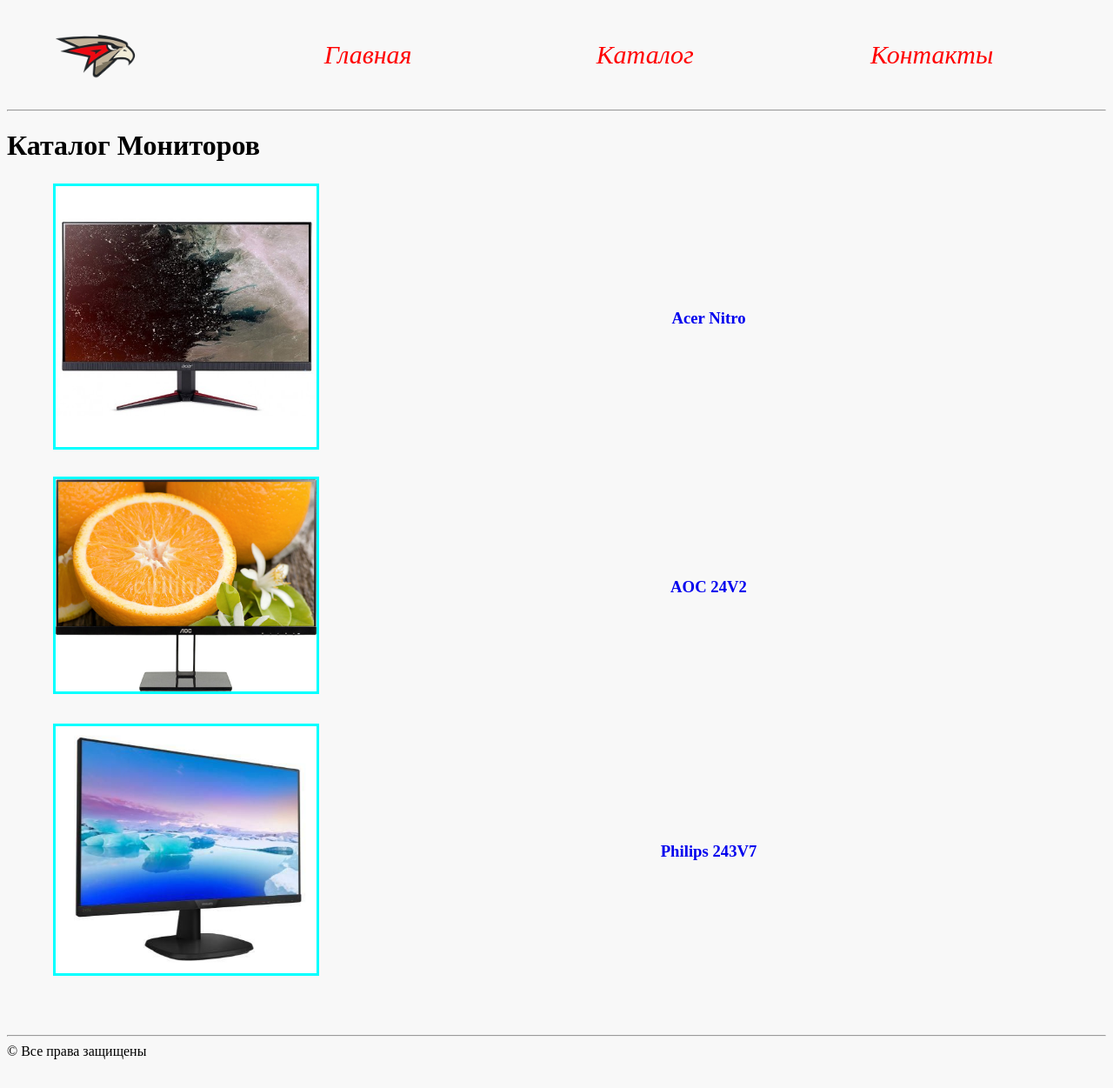
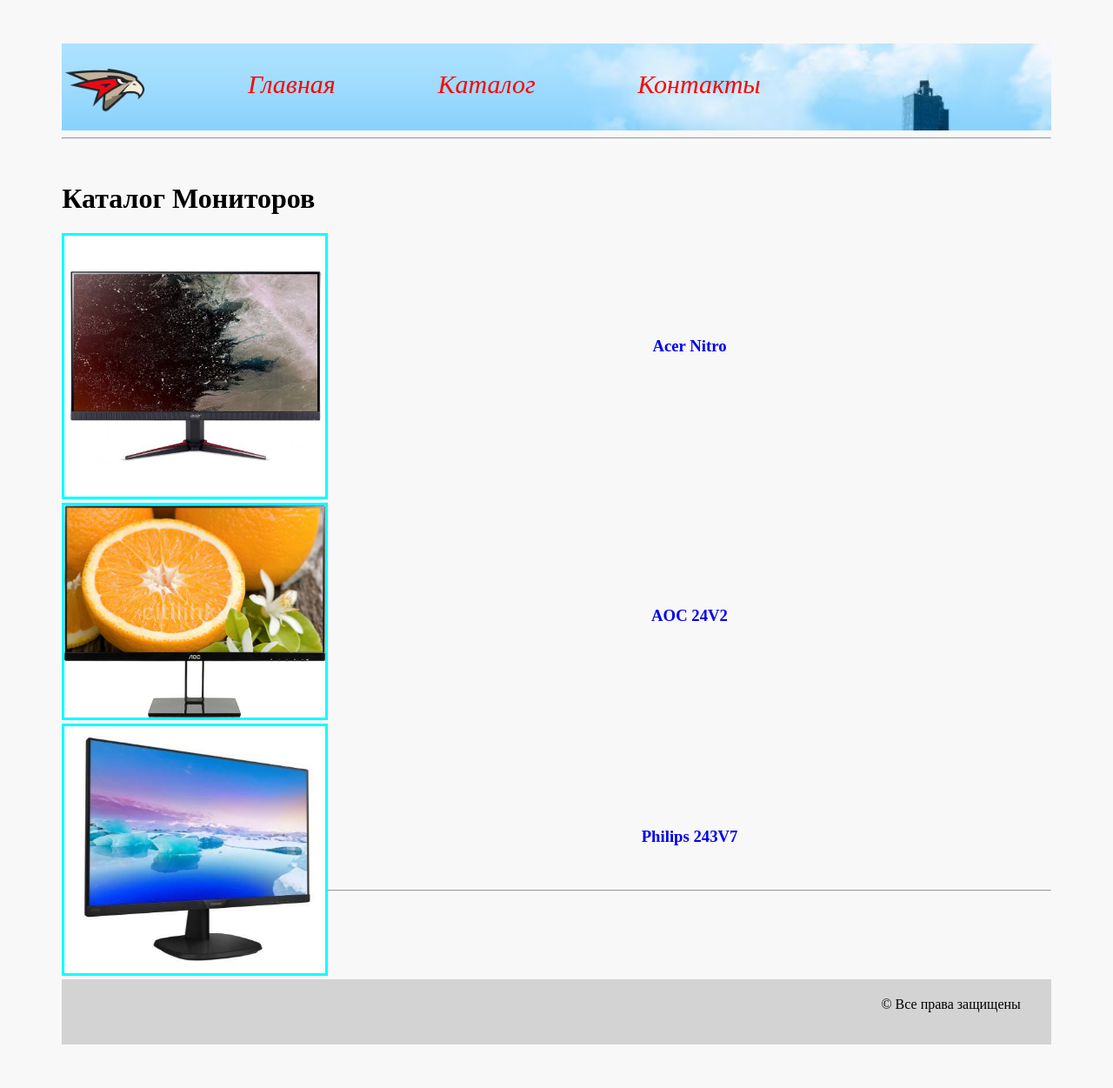
Before and after one commit to GHjaz/GeekBrains, a plain HTML site: page katalog.html in a window 1280 px wide. Shown: the whole page at 87% size. Before the commit the page ends 1226 px from the top, so only its background shows below. Drawn offline with Linux system fonts and the light colour scheme.

Commit message:
Блочная верстка

```diff
--- a/katalog.html
+++ b/katalog.html
@@ -8,46 +8,47 @@
 </head>
 
 <body>
-    <div class="header">
-        <table>
-            <tr>
-                <td class="logo">
-                    <img src="img/logo.png" alt="Logo">
-                </td>
-                <td class="menu"><a href="index.html">Главная</a></td>
-                <td class="menu"><a href="#">Каталог</a></td>
-                <td class="menu"><a href="contacts.html">Контакты</a></td>
-            </tr>
-        </table>
-        <hr>
-    </div>
+   <div class="container">
+        <div class="header">
+            <div class="logo">
+                <img src="img/logo.png" alt="Logo">
+            </div>
+            <div class="menu">
+                <a href="index.html">Главная</a>
+                <a href="#" checked>Каталог</a>
+                <a href="contacts.html">Контакты</a>
+            </div>
+
+        </div>
+        <hr style="clear: both">
     <main>
         <h1>Каталог Мониторов</h1>
-        <table class="tovars">
-            <tr>
-                <td><a href="#" class="monitors"><img src="img/BQ.jpeg" alt="Acer" ></a></td>
-                <td><a href="kat/Acer.html" style="text-decoration: none; text-align: center">
+        <div class="tovars">
+            <div class="ACER">
+                <div class="image_products"><a href="#" class="monitors"><img src="img/BQ.jpeg" alt="Acer" ></a></div>
+                <div class="adress"><a href="kat/Acer.html" style="text-decoration: none; text-align: center">
                         <h3>Acer Nitro</h3>
-                    </a></td>
-            </tr>
-            <tr>
-                <td><a href="#" class="monitors"><img src="img/AOC.jpg" alt="AOC"></a></td>
-                <td><a href="kat/AOC.html" style="text-decoration: none; text-align: center">
+                    </a></div>
+            </div>
+            <div class="AOC">
+                <div class="image_products"><a href="#" class="monitors"><img src="img/AOC.jpg" alt="AOC"></a></div>
+                <div class="adress"><a href="kat/AOC.html" style="text-decoration: none; text-align: center">
                         <h3>AOC 24V2</h3>
-                    </a></td>
-            </tr>
-            <tr>
-                <td><a href="#" class='monitors'><img src="img/phil.jpg" alt="Philips"></a></td>
-                <td><a href="kat/Philips.html" style="text-decoration: none; text-align: center">
+                    </a></div>
+            </div>
+            <div class="Philips">
+                <div class="image_products"><a href="#" class='monitors'><img src="img/phil.jpg" alt="Philips"></a></div>
+                <div class="adress"><a href="kat/Philips.html" style="text-decoration: none; text-align: center">
                         <h3>Philips 243V7</h3>
-                    </a></td>
-            </tr>
-        </table>
+                    </a></div>
+            </div>
+        </div>
     </main>
     <hr>
     <div class="footer">
-        &copy; Все права защищены
+        <p>&copy; Все права защищены</p>
     </div>
+</div>
 </body>
 
 </html>
--- a/style.css
+++ b/style.css
@@ -2,7 +2,63 @@
     background-color: #f8f8f8;
 }
 
+main {
+    clear: both;
+    margin-top: 50px;
+    margin-bottom: 50px;
+}
+
+.footer {
+    height: 75px;
+    background-color: lightgray;
+    text-align: right;
+    clear: both;
+}
+
+.footer p {
+    padding-top: 20px;
+    padding-right: 35px;
+}
+
+.Product h1,
+.Product h3 {
+    color: black;
+    font-size: 18px;
+    font-weight: 400;
+    background-color: #eee;
+}
+
+/*ГЛАВНОЕ МЕНЮ*/
+
+.container {
+    width: 90%;
+    margin: 50px auto;
+}
+
+
+/* ШАПКА САЙТОВ */
+.header {
+    height: 100px;
+    background: url(img/header.jpg);
+    background-repeat: no-repeat;
+    background-size: 100%;
+}
+
+.menu {
+    padding-top: 30px;
+}
+
+.logo {
+    float: left;
+}
+
+.logo img {
+    width: 100px;
+}
+
 .menu a {
+    text-align: right;
+    padding-left: 10%;
     color: red;
     text-decoration: none;
     font-style: italic;
@@ -14,14 +70,70 @@
     list-style: none;
 }
 
-.Product h1,
-.Product h3 {
-    color: black;
-    font-size: 18px;
-    font-weight: 400;
-    background-color: #eee;
+.menu a:hover {
+    color: #cfc4a5;
+    text-decoration: underline;
 }
 
+.header td {
+    padding-left: 50px;
+    width: 300px;
+}
+
+/* КОНТАКТЫ ТЕЛО */
+form input[type="text"] {
+    width: 400px;
+    height: 20px;
+    font-style: italic;
+}
+
+form {
+    text-align: center;
+    font-weight: bold;
+}
+
+input[placeholder="Ваша почта"] {
+    color: red;
+}
+
+input[placeholder="Ваша почта"]:focus {
+    background-color: #cfc4a5;
+    border-color: aqua;
+}
+
+input[type="text"] {
+    text-transform: capitalize;
+}
+
+/* ТАБЛИЦЫ ХАРАКТЕРИСТИК */
+.char td {
+    border: solid 1px black;
+    border-collapse: collapse;
+}
+
+/* КАТАЛОГ */
+.image_products{
+    float: left;
+}
+.adress{
+    padding-top: 100px;
+}
+.Acer,.AOC,.Philips{
+    clear: both;
+}
+
+.monitors img {
+    padding: 3px;
+    background-color: aqua;
+    width: 300px;
+    height 300px;
+}
+
+.monitors img:hover {
+    background-color: #f8f8f8;
+}
+
+/* Продукты */
 .short {
     color: #707070;
     font-size: 14px;
@@ -46,92 +158,38 @@
     list-style: upper-roman;
 }
 
-form input[type="text"] {
-    width: 400px;
-    height: 20px;
-    font-style: italic;
+.Product p:first-letter {
+    font-size: 30px;
+    font-style: "Arial", serif;
 }
 
-form {
-    text-align: center;
-    font-weight: bold;
-}
-
-/* ШАПКА САЙТОВ */
-.menu a:hover {
-    color: #cfc4a5;
-    text-decoration: underline;
-}
-
-.header td {
-    padding-left: 50px;
-    width: 300px;
-}
-
-.header img {
-    height: 100px;
-    width: 100px
-}
-
-/* КОНТАКТЫ ТЕЛО */
-
-input[placeholder="Ваша почта"] {
-    color: red;
-}
-
-input[placeholder="Ваша почта"]:focus {
-    background-color: #cfc4a5;
-    border-color: aqua;
-}
-
-input[type="text"] {
-    text-transform: capitalize;
-}
-
-/* ТАБЛИЦЫ ХАРАКТЕРИСТИК */
-.char td {
-    border: solid 1px black;
-    border-collapse: collapse;
-}
-
-/* КАТАЛОГ */
-
-.tovars {
-
-    padding-left: 50px;
-    padding-bottom: 50px;
-}
-
-.tovars td{
-    vertical-align: middle;
-    height: 300px;
-    width: 500px;
-}
-.monitors img {
-    padding: 3px;
-    background-color: aqua;
-    width: 300px;
-    height 300px;
-}
-.monitors img:hover{
-    background-color: #f8f8f8;
-}
-
-/* Продукты */
-.Product p:first-letter{
-    font-size: 30px;
-    font-style: "Arial" ,serif;
-}
-
-cite{
+cite {
     font-family: "Romane", sans-serif;
     font-size: 15px;
 }
+
+.button button{
+    height: 50px;
+    width: 150px;
+    font-family: cursive;
+    border: 2px solid black;
+    border-radius: 15px;
+}
+.button button:hover{
+    background-color: black;
+    color:#f8f8f8;
+}
+.button button:active{
+    font-weight: bold;
+    font-size: 1.5em;
+}
+
 /* Задание 8-10 */
-.Table tr:first-child{
+.Table tr:first-child {
     height: 100px;
 }
-.Table td{
+
+.Table td {
     border: 1px solid black;
     border-collapse: collapse;
 }
```
Also changed, not shown: contacts.html (+16 -15 lines), index.html (+13 -35 lines), kat/AOC.html (+19 -11 lines), kat/Acer.html (+26 -14 lines), kat/Philips.html (+20 -15 lines), img/header.jpg (added).
